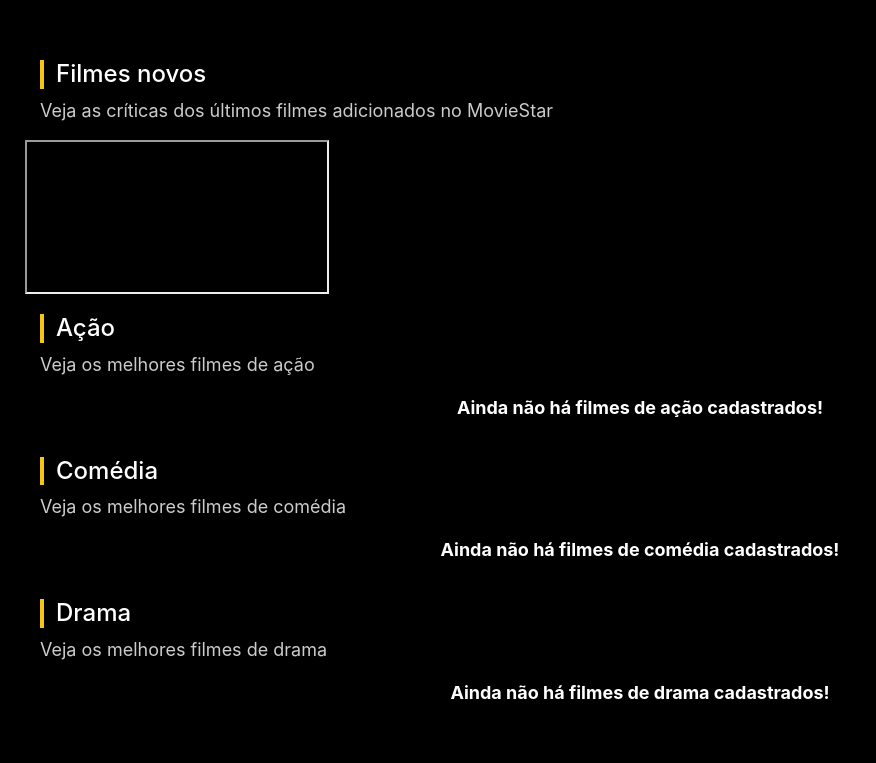
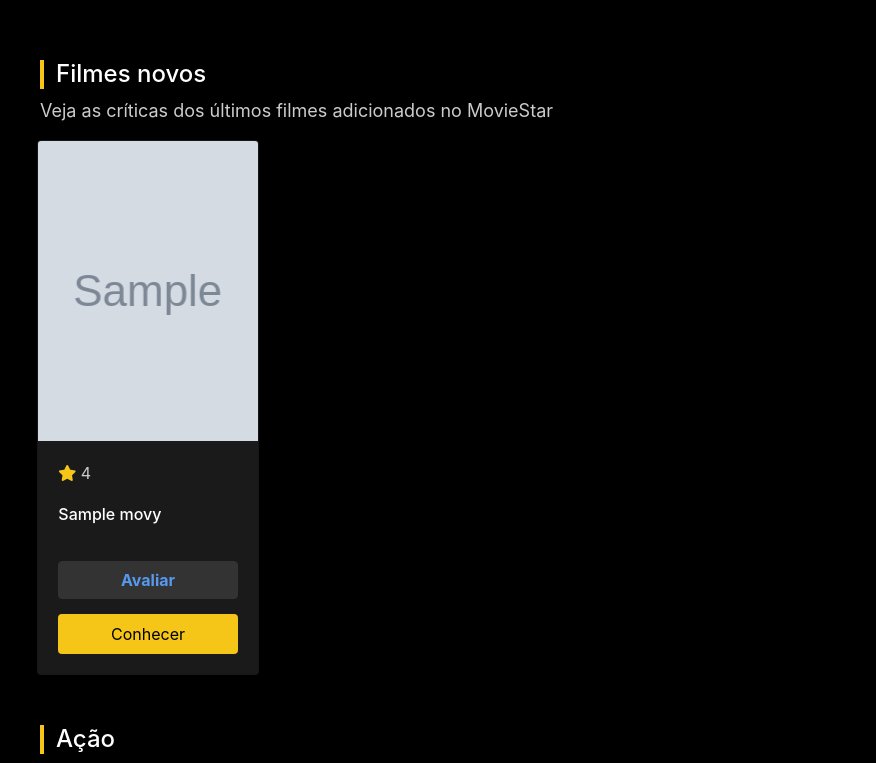
Before and after one commit to Marcosranselmo/moviestar, a PHP site: page /index.php in a window 1280 px wide. Shown: the part 76-839 px from the top of the page, without its empty margins (0-876 px from the left). Run offline with PHP 8.4, Linux system fonts and the light colour scheme; tables that the repository leaves empty or names only in its code hold one stand-in row (values such as "Sample post"); grey boxes marked "Sample" are stand-in pictures; data that the repository does not hold is empty.

Commit message:
adaptando-carousel-part-6

```diff
--- a/index.php
+++ b/index.php
@@ -22,14 +22,14 @@
       <p class="section-description">Veja as críticas dos últimos filmes adicionados no MovieStar</p>
 
         <div class="movies-container">
-        <iframe id='slide'>
+        <!-- <iframe id='slide'> -->
           <?php foreach($latestMovies as $movie): ?>
             <?php require("templates/movie_card.php"); ?>
           <?php endforeach; ?>
           <?php if(count($latestMovies) === 0): ?>
             <p class="empty-list">Ainda não há filmes cadastrados!</p>
           <?php endif; ?>
-          </iframe>
+        <!--   </iframe> -->
         </div>
 
 
--- a/templates/movie_card.php
+++ b/templates/movie_card.php
@@ -6,41 +6,13 @@
 
 ?>
 
-
-<!DOCTYPE html>
-<html lang="pt-br">
-
-<head>
-
-    <!-- head -->
-    <meta charset="utf-8 ">
-    <meta name="viewport " content="width=device-width, initial-scale=1.0 " />
-
-    <title>
-        Responsive Carousel </title>
-
-    <!-- Stylesheets -->
-
-    <link rel="stylesheet " href="styles/style.css ">
-
-
-    <link rel="stylesheet " href="styles/carousel.min.css ">
-
-
-    <!-- javascript -->
-    <!-- <script src="scripts/jquery-3.5.1.min.js"></script>
-    <script src="scripts/carousel.js "></script> -->
-    <script src="scripts/jquery-3.5.1.min.js"></script>
-    <script src="scripts/carousel.js"></script>
-</head>
-
-<body>
+<!-- <body> -->
 
     <!--  Demos -->
-    <section id="slaide">
-        <div class="row">
-          <div class="large-12 columns">
-            <div class="car-carousel car-theme">
+    <!-- <section id="slaide"> -->
+        <!-- <div class="row">
+          <div class="large-12 columns"> -->
+            <!-- <div class="car-carousel car-theme"> -->
 
 
               <div class="card movie-card">
@@ -58,7 +30,7 @@
                 </div>
               </div>
 
-              <script>
+              <!-- <script>
                 $(document).ready(function() {
                     $('.car-carousel').carCarousel({
                         loop: false,
@@ -82,12 +54,10 @@
                         }
                     })
                 })
-              </script>
-            </div>
-          </div>
-        </div>
-    </section>
+              </script> -->
+            <!-- </div> -->
+     <!--      </div>
+        </div> -->
+  <!--   </section> -->
 
-</body>
-
-</html>
+<!-- </body> -->
```
